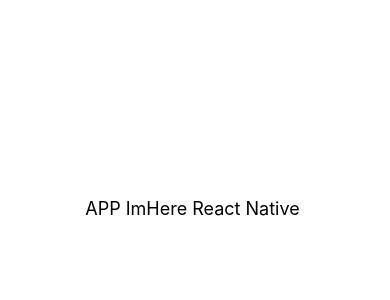
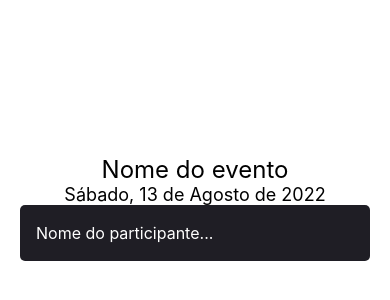
Before and after one commit to jarilton/App_ImHere_React-Native, a React Native app: screen / in a window 390 px wide. Shown: the part 214-514 px from the top of the page. Built offline with nearby package versions, Linux system fonts and the light colour scheme.

Commit message:
Input de dados

```diff
--- a/src/screens/Home/index.tsx
+++ b/src/screens/Home/index.tsx
@@ -1,11 +1,19 @@
 import { StatusBar } from 'expo-status-bar';
-import { Text, View } from 'react-native';
+import { Text, View, TextInput } from 'react-native';
 import { styles } from './styles';
 
 export default function Home() {
   return (
     <View style={styles.container}>
-      <Text style={styles.text}>APP ImHere React Native </Text>
+      <Text style={styles.eventName}>Nome do evento</Text>
+      <Text style={styles.eventDate}>Sábado, 13 de Agosto de 2022</Text>
+
+      <TextInput
+        style={styles.input}
+        placeholder="Nome do participante..."
+        placeholderTextColor="#ffffff"
+      />
+
       <StatusBar style="auto" />
     </View>
   );
--- a/src/screens/Home/styles.ts
+++ b/src/screens/Home/styles.ts
@@ -7,7 +7,19 @@ export const styles = StyleSheet.create({
         alignItems: 'center',
         justifyContent: 'center',
     },
-    text: {
+    eventName: {
+        fontSize: 24,
+    },
+    eventDate: {
         fontSize: 18,
+    },
+    input: {
+        height: 56,
+        width: 350,
+        backgroundColor: '#1f1e25',
+        color: '#ffffff',
+        borderRadius: 5,
+        padding: 16,
+        fontSize: 16,
     }
 });
```
